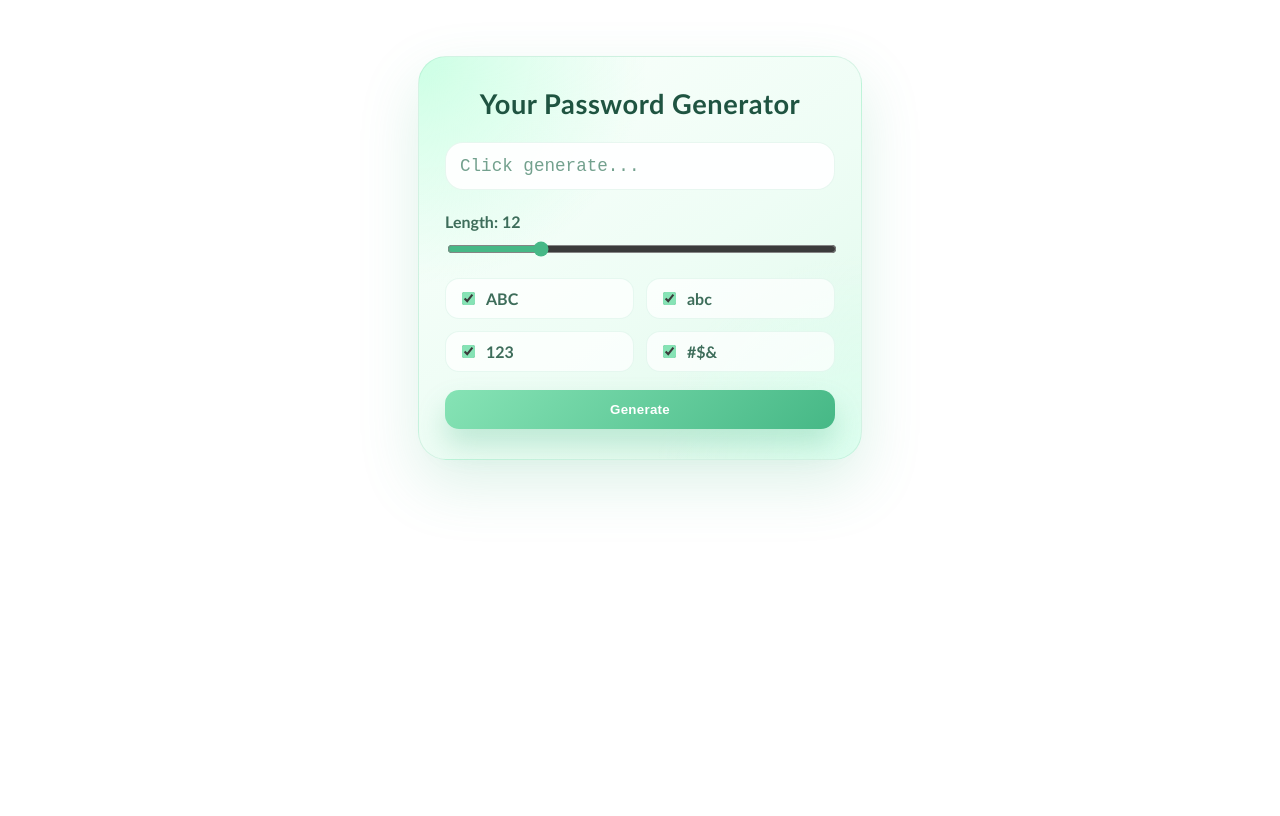
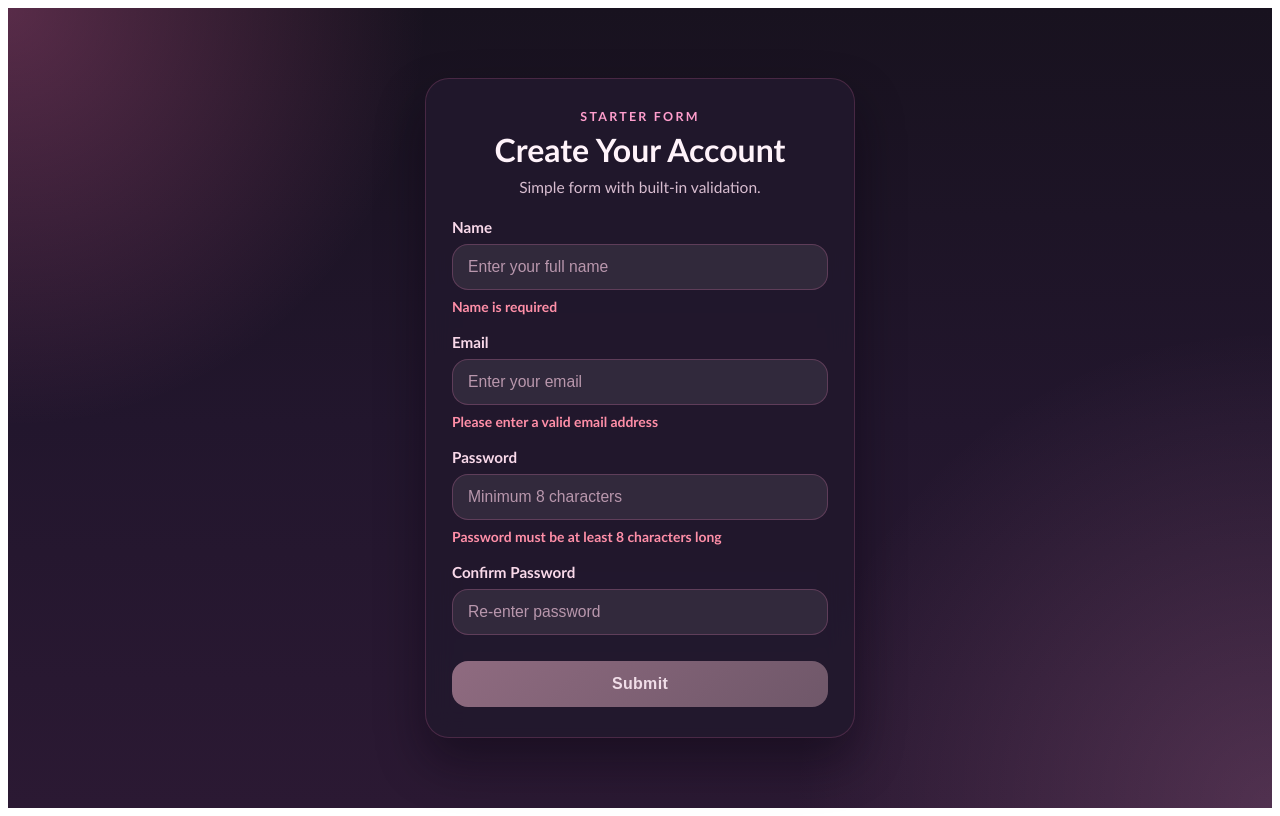
Before and after one commit to nehaumbre/vueP, a Vue app in the folder vue-project/: page / in a window 1280 px wide. Built offline with nearby package versions, Linux system fonts and the light colour scheme.

Commit message:
Project-8: FormValidation
Signed-off-by: nehaumbre <nehaumbre28@gmail.com>

```diff
--- /dev/null
+++ b/vue-project/Projects/FormValidationsProject/App.vue
@@ -0,0 +1,10 @@
+<template>
+  <FormValidationsProject />
+</template>
+
+<script setup>
+import FormValidationsProject from './components/FormValidationsProject.vue'
+</script>
+
+<style scoped>
+</style>
--- /dev/null
+++ b/vue-project/Projects/FormValidationsProject/components/FormValidationsProject.vue
@@ -0,0 +1,219 @@
+<template>
+  <div class="form-shell">
+    <form @submit.prevent="submitForm" class="custom-form">
+      <div class="form-header">
+        <p class="eyebrow">Starter Form</p>
+        <h2>Create Your Account</h2>
+        <p class="subtitle">Simple form with built-in validation.</p>
+      </div>
+
+      <div class="form-group">
+        <label for="name">Name</label>
+        <input type="text" id="name" v-model="formData.name" placeholder="Enter your full name">
+        <span v-if="!isNameValid" class="error">Name is required</span>
+      </div>
+
+      <div class="form-group">
+        <label for="email">Email</label>
+        <input type="email" id="email" v-model="formData.email" placeholder="Enter your email">
+        <span v-if="!isEmailValid" class="error">Please enter a valid email address</span>
+      </div>
+
+      <div class="form-group">
+        <label for="password">Password</label>
+        <input type="password" id="password" v-model="formData.password" placeholder="Minimum 8 characters">
+        <span v-if="!isPasswordValid" class="error">Password must be at least 8 characters long</span>
+      </div>
+
+      <div class="form-group">
+        <label for="confirmPassword">Confirm Password</label>
+        <input type="password" id="confirmPassword" v-model="formData.confirmPassword" placeholder="Re-enter password">
+        <span v-if="!doPasswordsMatch" class="error">Passwords do not match</span>
+      </div>
+
+      <button type="submit" :disabled="!isFormValid" class="submit-button">Submit</button>
+    </form>
+  </div>
+</template>
+
+<script setup>
+import { ref, computed } from "vue";
+
+const formData = ref({
+  name: "",
+  email: "",
+  password: "",
+  confirmPassword: "",
+});
+
+const isNameValid = computed(() => formData.value.name.trim() !== "");
+const isEmailValid = computed(() =>
+  /^[^\s@]+@[^\s@]+\.[^\s@]+$/.test(formData.value.email),
+);
+const isPasswordValid = computed(() => formData.value.password.length >= 8);
+const doPasswordsMatch = computed(
+  () => formData.value.password === formData.value.confirmPassword,
+);
+
+const isFormValid = computed(
+  () =>
+    isNameValid.value &&
+    isEmailValid.value &&
+    isPasswordValid.value &&
+    doPasswordsMatch.value,
+);
+
+const submitForm = ()=>{
+    if(isFormValid.value){
+        alert("Form submitted successfully!")
+    }else{
+        alert("Please fix the errors in the form before submitting.")
+    }
+}
+</script>
+
+<style scoped>
+.form-shell,
+.custom-form,
+.form-group,
+.form-group input,
+.submit-button {
+  box-sizing: border-box;
+}
+
+.form-shell {
+  min-height: 100vh;
+  display: flex;
+  align-items: center;
+  justify-content: center;
+  padding: 24px;
+  background:
+    radial-gradient(circle at top left, rgba(255, 110, 180, 0.28), transparent 28%),
+    radial-gradient(circle at bottom right, rgba(255, 160, 210, 0.18), transparent 32%),
+    linear-gradient(180deg, #18121f 0%, #22162d 52%, #2b1933 100%);
+}
+
+.custom-form {
+  width: min(100%, 430px);
+  padding: 30px 26px;
+  border-radius: 24px;
+  background: rgba(34, 24, 45, 0.88);
+  border: 1px solid rgba(255, 121, 184, 0.18);
+  box-shadow: 0 24px 48px rgba(8, 5, 15, 0.45);
+  backdrop-filter: blur(14px);
+  font-family: "Trebuchet MS", "Segoe UI", sans-serif;
+}
+
+.form-header {
+  margin-bottom: 22px;
+  text-align: center;
+}
+
+.eyebrow {
+  margin: 0 0 8px;
+  color: #ff9ecd;
+  font-size: 0.78rem;
+  font-weight: 800;
+  letter-spacing: 0.18em;
+  text-transform: uppercase;
+}
+
+.form-header h2 {
+  margin: 0;
+  color: #fff3fa;
+  font-size: 2rem;
+  line-height: 1.12;
+}
+
+.subtitle {
+  margin: 10px 0 0;
+  color: #d8bdd0;
+  font-size: 0.97rem;
+}
+
+.form-group {
+  margin-bottom: 18px;
+}
+
+.form-group label {
+  display: block;
+  margin-bottom: 8px;
+  color: #f9d9ea;
+  font-size: 0.95rem;
+  font-weight: 700;
+}
+
+.form-group input {
+  width: 100%;
+  max-width: 100%;
+  padding: 13px 15px;
+  border: 1px solid rgba(255, 133, 193, 0.22);
+  border-radius: 16px;
+  background: rgba(255, 245, 251, 0.08);
+  color: #fff3fa;
+  font-size: 0.98rem;
+  outline: none;
+  transition: border-color 0.18s ease, box-shadow 0.18s ease, transform 0.18s ease;
+}
+
+.form-group input::placeholder {
+  color: #b997ad;
+}
+
+.form-group input:focus {
+  border-color: #ff7cbc;
+  box-shadow: 0 0 0 4px rgba(255, 124, 188, 0.16);
+  transform: translateY(-1px);
+}
+
+.error {
+  display: inline-block;
+  margin-top: 8px;
+  color: #ff8fa8;
+  font-size: 0.87rem;
+  font-weight: 700;
+}
+
+.submit-button {
+  width: 100%;
+  margin-top: 8px;
+  padding: 14px 18px;
+  border: none;
+  border-radius: 16px;
+  background: linear-gradient(135deg, #ff7cbc 0%, #ff5ca8 52%, #db3d8a 100%);
+  color: #fff7fb;
+  font-size: 1rem;
+  font-weight: 800;
+  letter-spacing: 0.02em;
+  cursor: pointer;
+  box-shadow: 0 14px 28px rgba(219, 61, 138, 0.35);
+  transition: transform 0.18s ease, filter 0.18s ease, box-shadow 0.18s ease;
+}
+
+.submit-button:hover:not(:disabled) {
+  transform: translateY(-2px);
+  filter: brightness(1.03);
+}
+
+.submit-button:disabled {
+  cursor: not-allowed;
+  background: linear-gradient(135deg, #8f6b80 0%, #6f5769 100%);
+  box-shadow: none;
+  color: #f0dde8;
+}
+
+@media (max-width: 520px) {
+  .form-shell {
+    padding: 14px;
+  }
+
+  .custom-form {
+    padding: 22px 18px;
+    border-radius: 20px;
+  }
+
+  .form-header h2 {
+    font-size: 1.65rem;
+  }
+}
+</style>
--- a/vue-project/src/main.js
+++ b/vue-project/src/main.js
@@ -12,6 +12,8 @@ import { createApp } from 'vue'
 // To run Project6 DadJokes app, uncomment this line:
 // import App from '../Projects/Project6_DadJokes/App.vue'
 // To run Project7 Password genrator app, uncomment this line:
-import App from '../Projects/Project7_PasswordGen/App.vue'
+// import App from '../Projects/Project7_PasswordGen/App.vue'
+// To run FormValidationsProject app, uncomment this line:
+import App from '../Projects/FormValidationsProject/App.vue'
 
 createApp(App).mount('#app')
```
